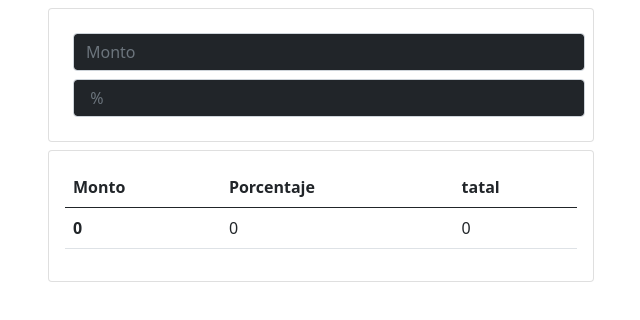
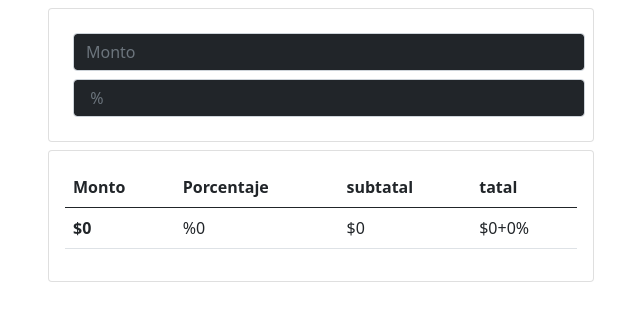
Before and after one commit to marlinp230/c-mj09, a React (Create React App) app: page / in a window 1280 px wide. Shown: the top 320 px of the page, without its empty margins (224-864 px from the left). Built offline with nearby package versions, Linux system fonts and the light colour scheme.

Commit message:
make it better

```diff
--- a/src/App.jsx
+++ b/src/App.jsx
@@ -26,15 +26,19 @@ function App() {
                     <tr>
                       <th scope="col">Monto</th>
                       <th scope="col">Porcentaje</th>
+                      <th scope="col">subtatal</th>
                       <th scope="col">tatal</th>
+
 
                     </tr>
                   </thead>
                   <tbody>
                     <tr>
-                      <th scope="row">{monto}</th>
-                      <td>{porcentaje}</td>
-                      <td>{monto*porcentaje}</td>
+                      <th scope="row">${monto}</th>
+                      <td>%{porcentaje}</td>
+                      <td>${monto*porcentaje}</td>
+                      <td>${monto}+{monto*porcentaje}%</td>
+
 
                     </tr>
 
```
